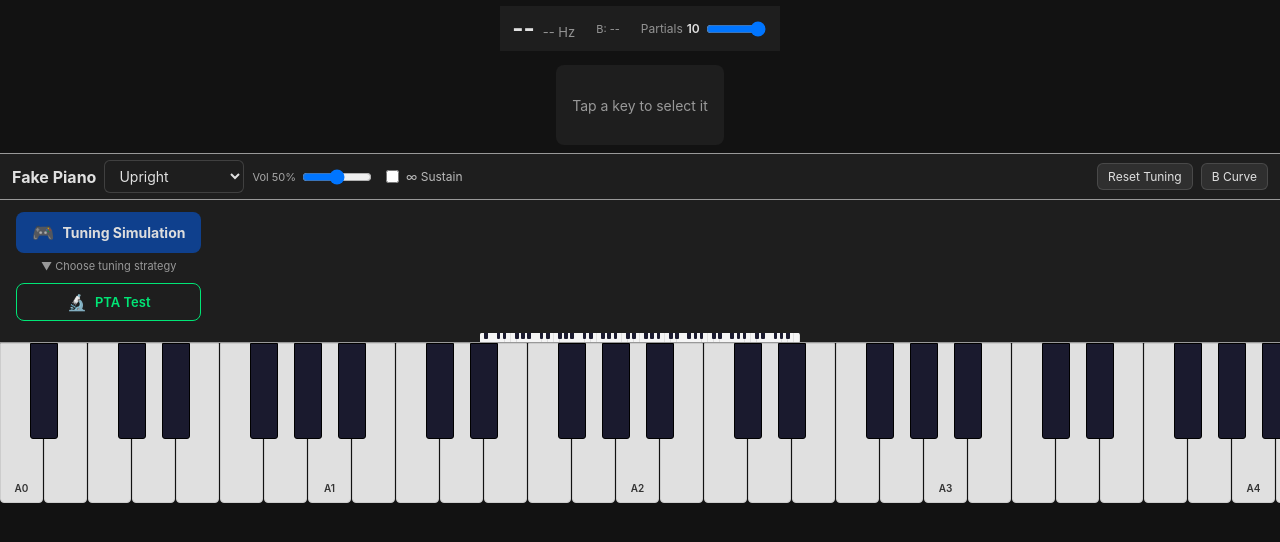
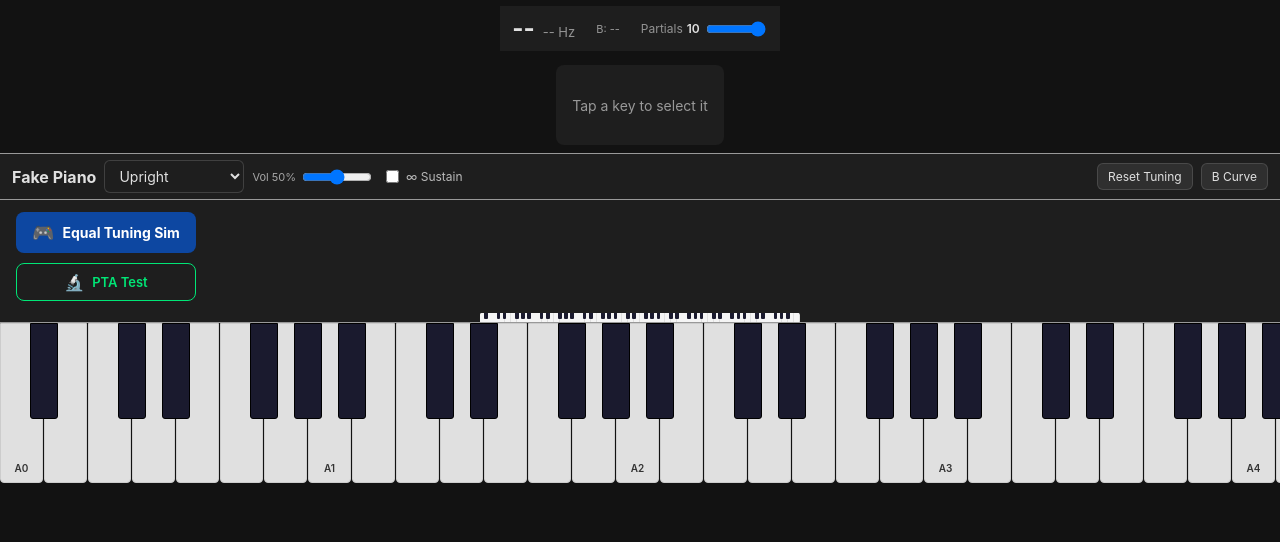
Before and after one commit to cfogelklou/string-sprint, a React (Vite) app: page / in a window 1280 px wide. Shown: the top 542 px of the page. Built offline with nearby package versions, Linux system fonts and the light colour scheme.

Commit message:
feat: simplify tuning simulation by removing stretch options and defaulting to equal temperament

```diff
--- a/src/components/TuningSimGameBar.tsx
+++ b/src/components/TuningSimGameBar.tsx
@@ -4,7 +4,6 @@ import { NUM_KEYS } from '@/types';
 export default function TuningSimGameBar() {
   const selectedKeyId = usePianoStore((s) => s.selectedKeyId);
   const tuningSimCompleted = usePianoStore((s) => s.tuningSimCompleted);
-  const tuningSimStretch = usePianoStore((s) => s.tuningSimStretch);
   const commitNote = usePianoStore((s) => s.commitNote);
   const revealResults = usePianoStore((s) => s.revealResults);
   const randomizeUncommitted = usePianoStore((s) => s.randomizeUncommitted);
@@ -12,12 +11,6 @@ export default function TuningSimGameBar() {
 
   const committedCount = tuningSimCompleted.size;
   const canCommit = selectedKeyId !== null && !tuningSimCompleted.has(selectedKeyId);
-
-  const stretchLabel = tuningSimStretch.kind === 'equal'
-    ? 'Equal Temperament'
-    : tuningSimStretch.kind === 'railsback'
-      ? 'Railsback Stretch'
-      : `Partial ${tuningSimStretch.partial} Align`;
 
   // Shared button style
   const btnStyle = (bg: string) => ({
@@ -43,7 +36,7 @@ export default function TuningSimGameBar() {
       borderRadius: 8,
       flexWrap: 'wrap',
     }}>
-      <span style={{ fontSize: 12, color: 'var(--color-text-dim)' }}>{stretchLabel}</span>
+      <span style={{ fontSize: 12, color: 'var(--color-text-dim)' }}>Equal Tuning Sim</span>
       <span style={{ fontSize: 12, fontWeight: 600 }}>
         {committedCount}/{NUM_KEYS} committed
       </span>
--- a/src/components/TuningSimPanel.tsx
+++ b/src/components/TuningSimPanel.tsx
@@ -1,23 +1,11 @@
-import { useState } from 'react';
 import { usePianoStore } from '@/store/pianoStore';
 import { usePTAStore } from '@/store/ptaStore';
-import { StretchStrategy } from '@/types';
 import TuningSimGameBar from '@/components/TuningSimGameBar';
-
-const STRETCH_OPTIONS: { label: string; value: StretchStrategy }[] = [
-  { label: 'Equal Temperament', value: { kind: 'equal' } },
-  { label: 'Railsback Stretch', value: { kind: 'railsback' } },
-  { label: 'Partial 2 Align', value: { kind: 'partial_align', partial: 2 } },
-  { label: 'Partial 3 Align', value: { kind: 'partial_align', partial: 3 } },
-  { label: 'Partial 4 Align', value: { kind: 'partial_align', partial: 4 } },
-];
 
 export default function TuningSimPanel() {
   const tuningSimPhase = usePianoStore((s) => s.tuningSimPhase);
   const startTuningSim = usePianoStore((s) => s.startTuningSim);
   const startPTAMode = usePTAStore((s) => s.startPTAMode);
-  const [selectedIdx, setSelectedIdx] = useState(0);
-  const [expanded, setExpanded] = useState(false);
 
   if (tuningSimPhase !== 'idle') {
     return <TuningSimGameBar />;
@@ -31,18 +19,17 @@ export default function TuningSimPanel() {
       padding: '8px 12px',
       background: 'var(--color-surface)',
     }}>
-      {/* Prominent game start button */}
       <button
-        onClick={() => expanded && startTuningSim(STRETCH_OPTIONS[selectedIdx].value)}
+        onClick={() => startTuningSim()}
         style={{
-          background: expanded ? 'var(--color-accent)' : 'var(--color-primary)',
+          background: 'var(--color-primary)',
           border: 'none',
           borderRadius: 8,
-          color: expanded ? '#000' : '#fff',
+          color: '#fff',
           fontSize: 14,
           fontWeight: 700,
           padding: '10px 16px',
-          cursor: expanded ? 'pointer' : 'default',
+          cursor: 'pointer',
           fontFamily: 'inherit',
           whiteSpace: 'nowrap',
           width: '100%',
@@ -50,50 +37,10 @@ export default function TuningSimPanel() {
           alignItems: 'center',
           justifyContent: 'center',
           gap: 8,
-          opacity: expanded ? 1 : 0.85,
         }}
       >
         <span style={{ fontSize: 18 }}>🎮</span>
-        {expanded ? 'Start Game' : 'Tuning Simulation'}
-      </button>
-
-      {/* Expandable options */}
-      {expanded && (
-        <select
-          value={selectedIdx}
-          onChange={(e) => setSelectedIdx(Number(e.target.value))}
-          style={{
-            background: 'rgba(0,0,0,0.3)',
-            color: 'var(--color-text)',
-            border: '1px solid rgba(255,255,255,0.12)',
-            borderRadius: 6,
-            padding: '6px 8px',
-            fontSize: 13,
-            fontFamily: 'inherit',
-            width: '100%',
-          }}
-        >
-          {STRETCH_OPTIONS.map((opt, i) => (
-            <option key={i} value={i}>{opt.label}</option>
-          ))}
-        </select>
-      )}
-
-      {/* Toggle expand */}
-      <button
-        onClick={() => setExpanded(!expanded)}
-        style={{
-          background: 'none',
-          border: 'none',
-          color: 'var(--color-text-dim)',
-          fontSize: 11,
-          cursor: 'pointer',
-          fontFamily: 'inherit',
-          textAlign: 'center',
-          padding: 0,
-        }}
-      >
-        {expanded ? '▲ Less options' : '▼ Choose tuning strategy'}
+        Equal Tuning Sim
       </button>
 
       {/* PTA Test button */}
--- a/src/components/TuningSimResultsPanel.tsx
+++ b/src/components/TuningSimResultsPanel.tsx
@@ -108,7 +108,6 @@ export default function TuningSimResultsPanel() {
   const tuningSimResults = usePianoStore((s) => s.tuningSimResults);
   const backToPlaying = usePianoStore((s) => s.backToPlaying);
   const startTuningSim = usePianoStore((s) => s.startTuningSim);
-  const tuningSimStretch = usePianoStore((s) => s.tuningSimStretch);
 
   const canvasRef = useRef<HTMLCanvasElement>(null);
   const sheetRef = useRef<HTMLDivElement>(null);
@@ -363,7 +362,7 @@ export default function TuningSimResultsPanel() {
           </button>
           <button
             onClick={() => {
-              startTuningSim(tuningSimStretch);
+              startTuningSim();
             }}
             style={{
               flex: 1,
--- a/src/store/pianoStore.ts
+++ b/src/store/pianoStore.ts
@@ -105,7 +105,7 @@ interface PianoActions {
   setCustomParam: (key: keyof RigaudParams, value: number) => void;
   setUseCustomProfile: (use: boolean) => void;
   toggleBCurveEditor: () => void;
-  startTuningSim: (stretch: StretchStrategy) => void;
+  startTuningSim: () => void;
   stopTuningSim: () => void;
   commitNote: (midi: number) => void;
   revealResults: () => void;
@@ -273,9 +273,10 @@ export const usePianoStore = create<PianoStore>()((set, get) => ({
   // Tuning simulation game actions
   // ---------------------------------------------------------------------------
 
-  startTuningSim: (stretch: StretchStrategy) => {
+  startTuningSim: () => {
     const { keys } = get();
     const bProfile = currentBProfile(get());
+    const stretch: StretchStrategy = { kind: 'equal' };
     const targets = computeTargets(stretch, bProfile);
     const nextKeys = keys.map((k) => ({
       ...k,
```
